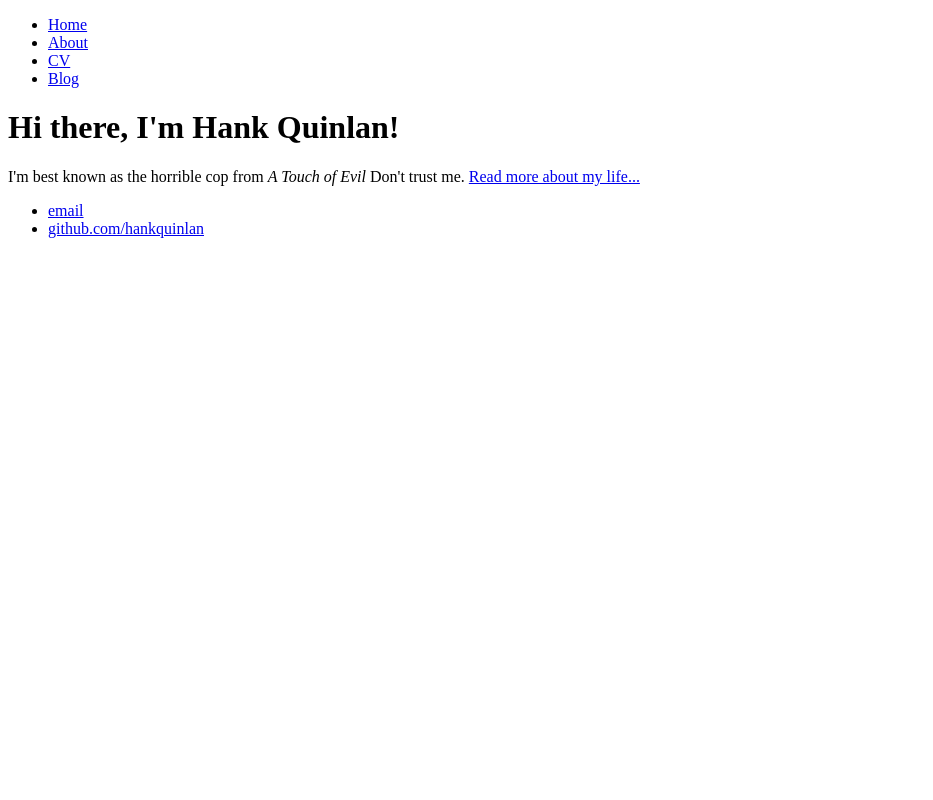
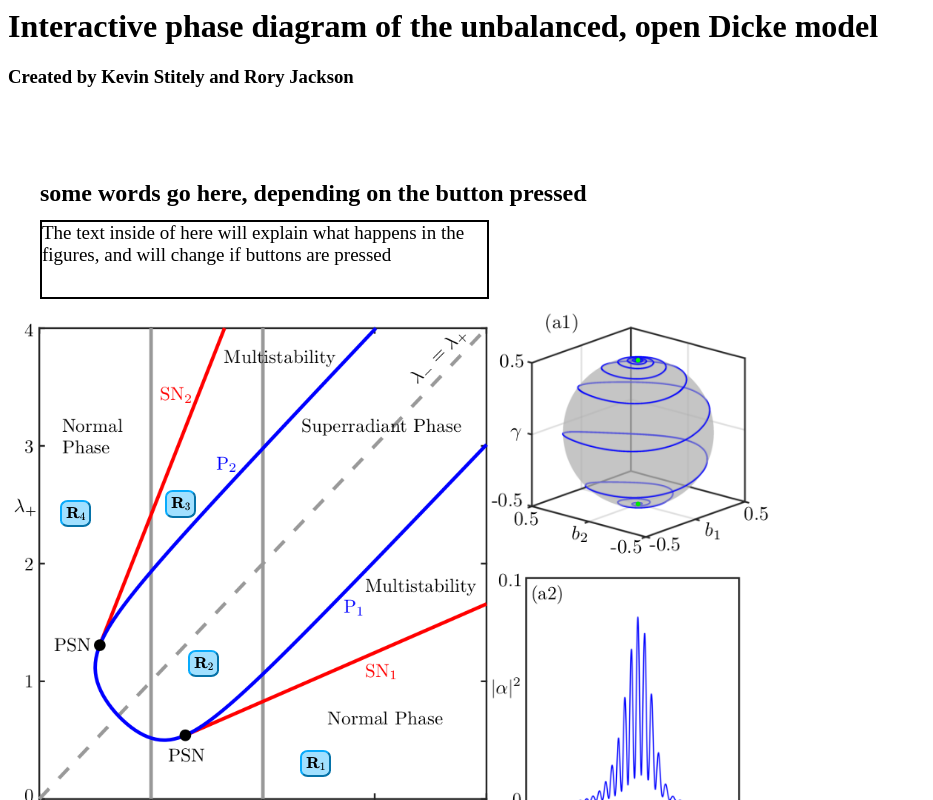
Before and after one commit to kevin-stitely/ksti263.github.io, a plain HTML site: page index.html in a window 1280 px wide. Shown: the whole page, without its empty margins (0-933 px from the left). Drawn offline with nearby package versions, Linux system fonts and the light colour scheme; some packages are replaced by stand-ins of ours; a web font is replaced by a local one.

Commit message:
Update index.html

```diff
--- a/index.html
+++ b/index.html
@@ -1,28 +1,203 @@
-<!DOCTYPE html>
 <html>
-	<head>
-		<title>Hank Quinlan, Horrible Cop</title>
-	</head>
-	<body>
-		<nav>
-    		<ul>
-        		<li><a href="/">Home</a></li>
-	        	<li><a href="/about">About</a></li>
-        		<li><a href="/cv">CV</a></li>
-        		<li><a href="/blog">Blog</a></li>
-    		</ul>
-		</nav>
-		<div class="container">
-    		<div class="blurb">
-        		<h1>Hi there, I'm Hank Quinlan!</h1>
-				<p>I'm best known as the horrible cop from <em>A Touch of Evil</em> Don't trust me. <a href="/about">Read more about my life...</a></p>
-    		</div><!-- /.blurb -->
-		</div><!-- /.container -->
-		<footer>
-    		<ul>
-        		<li><a href="mailto:hankquinlanhub@gmail.com">email</a></li>
-        		<li><a href="https://github.com/hankquinlan">github.com/hankquinlan</a></li>
-			</ul>
-		</footer>
-	</body>
+<head>
+  <!-- Add MathJax to create LaTeX labels for equations and greek letters -->
+  <script type="text/x-mathjax-config">
+      MathJax.Hub.Config({
+        jax: ["input/TeX", "output/HTML-CSS"],
+        extensions: ["tex2jax.js"],
+        "HTML-CSS": { preferredFont: "TeX", availableFonts: ["STIX","TeX"] },
+        tex2jax: { inlineMath: [ ["$", "$"], ["\\(","\\)"] ], displayMath: [ ["$$","$$"], ["\\[", "\\]"] ], processEscapes: true, ignoreClass: "tex2jax_ignore|dno" },
+        TeX: { noUndefined: { attributes: { mathcolor: "red", mathbackground: "#FFEEEE", mathsize: "90%" } } },
+        messageStyle: "none"
+      });
+      </script>
+      <script type="text/javascript" src="https://cdnjs.cloudflare.com/ajax/libs/mathjax/2.7.1/MathJax.js"></script>
+
+      <link rel="stylesheet" type="text/css"
+    href="https://cdn.rawgit.com/dreampulse/computer-modern-web-font/master/fonts.css">
+
+<!-- choose font -->
+<style>
+body {
+  font-family: "Computer Modern Serif", serif;
+}
+div {
+  width:445px;
+  max-width:445px;
+  height:75px;
+  max-height:75px;
+  display:inline-block;
+  font-size:19px;
+}
+</style>
+
+</head>
+
+
+
+
+
+<body>
+
+<h1>Interactive phase diagram of the unbalanced, open Dicke model</h1>
+<h3>Created by Kevin Stitely and Rory Jackson</h3>
+
+<!-- load initial images, maybe we should only import only the first
+image and leave blank windows until the buttons are clicked -->
+
+<img id="PhaseDiagram" src="PhaseDiagramHTML.png" style="position:absolute;top:300px;width:500px">
+<img id="TopPanel" src="BlochSphereNormal.png" style="position:absolute;top:290px;left:490px;width:280px">
+<img id="BottomPanel" src="PhotonNumberNormal.png" style="position:absolute;top:560px;left:490px;width:280px">
+
+<!-- make the text boxes -->
+
+<h2 id="TextBoxHeader" style="position:absolute;top:160px;left:40px">some words go here, depending on the button pressed</h2>
+
+<div id="TextBox"
+          style="position:absolute;
+                top:220px;
+                left:40px;
+                resize:none;
+                border:2px solid;
+                ">
+The text inside of here will explain what happens in the figures, and will change if buttons are pressed
+</div>
+
+<!-- some functions to change the text in the text boxes, this should
+probably be lumped into one function that takes the textbox IDs and
+the text to be printed as inputs, but I can't be bothered now -->
+
+<script>
+  function changeTextR1() {
+    MathJax.Hub.Typeset("TextBox");
+    document.getElementById("TextBoxHeader").innerHTML = "The Normal Phase";
+    document.getElementById("TextBox").innerHTML = "some words of explanation in here"
+  }
+</script>
+
+<script>
+  function changeTextR2() {
+    document.getElementById("TextBoxHeader").innerHTML = "The Superradiant Phase";
+    document.getElementById("TextBox").innerHTML = "words go here";
+  }
+</script>
+
+<script>
+  function changeTextR3() {
+    document.getElementById("TextBoxHeader").innerHTML = "The Normal Phase";
+    document.getElementById("TextBox").innerHTML = "some other words are here"
+  }
+</script>
+
+<script>
+function makeNormalButton() {
+  var btn = document.createElement("BUTTON");
+  btn.id = "NormalButton";
+  btn.innerHTML = "Normal";
+  btn.style.fontFamily = "Computer Modern Serif";
+  btn.style.fontSize = "15";
+  btn.style.backgroundColor = "rgb(161,224,255)";
+  btn.style.borderRadius = "25%";
+  btn.style.color = "black";
+  btn.style.padding = "4px";
+  btn.style.borderColor = "rgb(8,171,252)";
+  MathJax.Hub.Queue(["Typeset",MathJax.Hub,btn]);
+  btn.style.position = "absolute";
+  btn.style.left = "500px";
+  btn.style.top = "220px";
+  document.body.appendChild(btn);
+  btn.addEventListener(
+  "click", function() {
+    alert("you clicked me");
+  }
+  )
+  var hdr = document.createElement("HEADER");
+  hdr.innerHTML = "<h2>Initial conditions:</h2>";
+  hdr.style.position = "absolute";
+  hdr.style.left = "500px";
+  hdr.style.top = "160px";
+  document.body.appendChild(hdr);
+}
+</script>
+
+<!-- create buttons and overlay them over the big image, when clicked
+they replace the above loaded images with images associated with the
+ regions on the big image -->
+
+ <button
+ onclick="document.getElementById('TopPanel').src='BlochSphereNormal.png';
+         document.getElementById('BottomPanel').src='PhotonNumberNormal.png';
+         changeTextR1()"
+ style="position:absolute;
+       top:750px;
+       left:300px;
+       border-radius:25%;
+       background-color:rgb(161,224,255);
+       color:black;
+       padding:4px;
+       text-align:center;
+       border-color:rgb(8,171,252)">
+ $\mathbf{R}_{1}$
+ </button>
+
+
+<button
+onclick="document.getElementById('TopPanel').src='BlochSphereSprRad.png';
+        document.getElementById('BottomPanel').src='PhotonNumberSprRad.png';
+        changeTextR2()"
+style="position:absolute;
+      top:650px;
+      left:188px;
+      border-radius:25%;
+      background-color:rgb(161,224,255);
+      color:black;
+      padding:4px;
+      text-align:center;
+      border-color:rgb(8,171,252)">
+$\mathbf{R}_{2}$
+</button>
+
+<button
+onclick="document.getElementById('TopPanel').src='BlochSphereNormal.png';
+        document.getElementById('BottomPanel').src='PhotonNumberNormal.png';
+        changeTextR3()"
+style="position:absolute;
+      top:500px;
+      left:60px;
+      border-radius:25%;
+      background-color:rgb(161,224,255);
+      color:black;
+      padding:4px;
+      border-color:rgb(8,171,252)">
+$\mathbf{R}_{4}$
+</button>
+
+
+<button onclick="makeNormalButton()"
+style="position:absolute;
+      top:490px;
+      left:165px;
+      border-radius:25%;
+      background-color:rgb(161,224,255);
+      color:black;
+      padding:4px;
+      border-color:rgb(8,171,252)">
+$\mathbf{R}_{3}$
+</button>
+
+
+<!--<p style="position:absolute;top:820px">Here $\kappa = \omega = \omega_0 = 1$</p>-->
+
+
+
+
+
+
+
+
+
+</body>
+
+
+
 </html>
```
